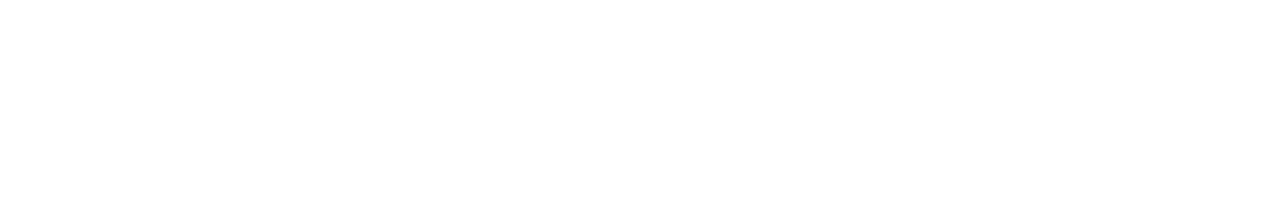
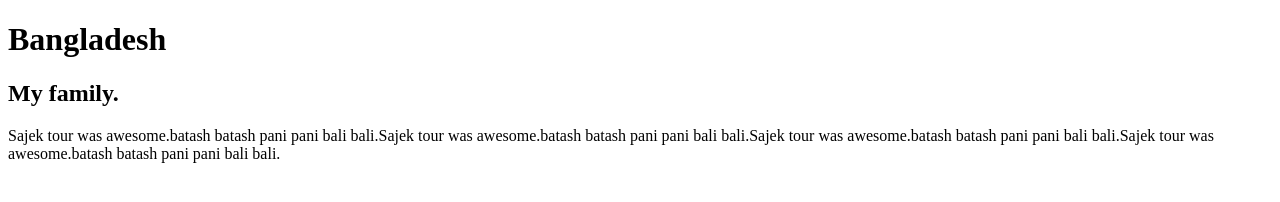
Before and after one commit to Dilshad-Jahan73/second-repository, a plain HTML site: page index.html in a window 1280 px wide. Drawn offline with Linux system fonts and the light colour scheme.

Commit message:
header paragraph added

```diff
--- a/index.html
+++ b/index.html
@@ -7,6 +7,8 @@
     <title>Second repo</title>
 </head>
 <body>
-
+    <h1>Bangladesh</h1>
+    <h2>My family.</h2>
+    <p>Sajek tour was awesome.batash batash pani pani bali bali.Sajek tour was awesome.batash batash pani pani bali bali.Sajek tour was awesome.batash batash pani pani bali bali.Sajek tour was awesome.batash batash pani pani bali bali.</p>
 </body>
 </html>
```
